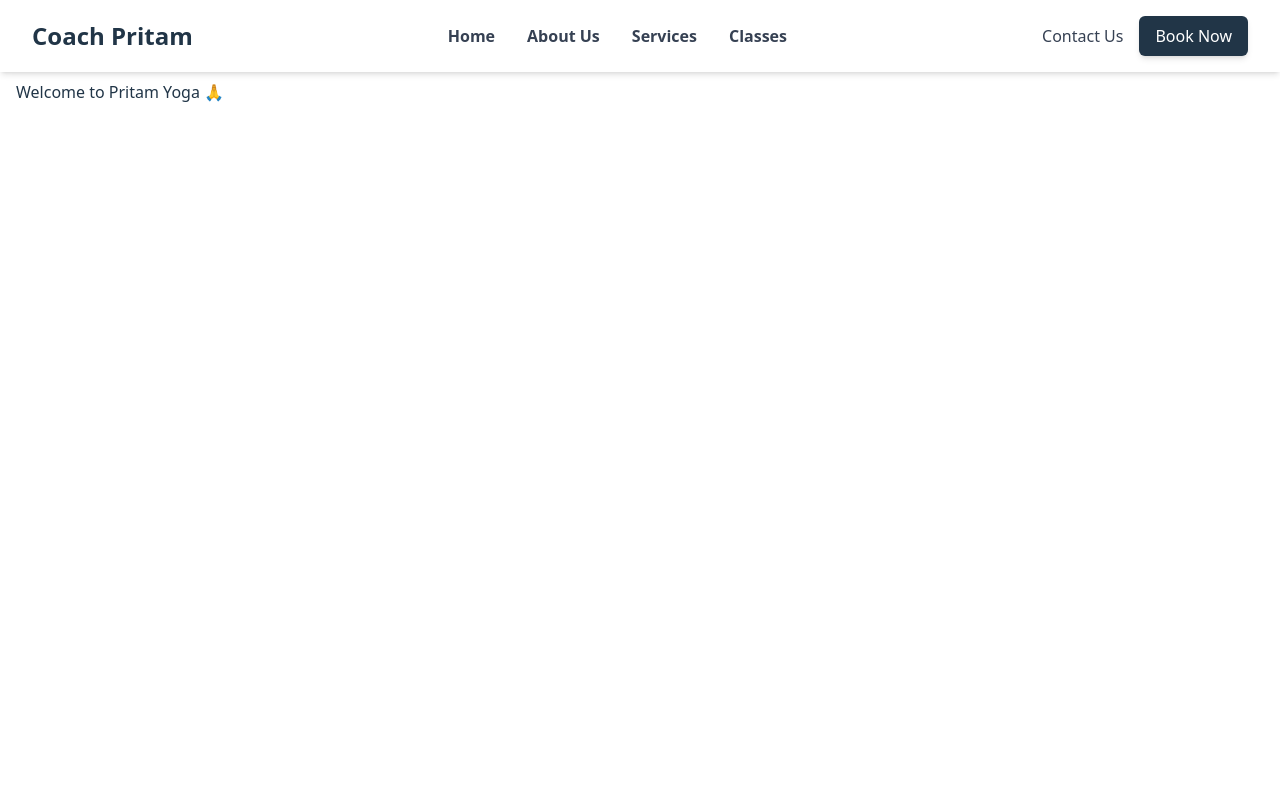
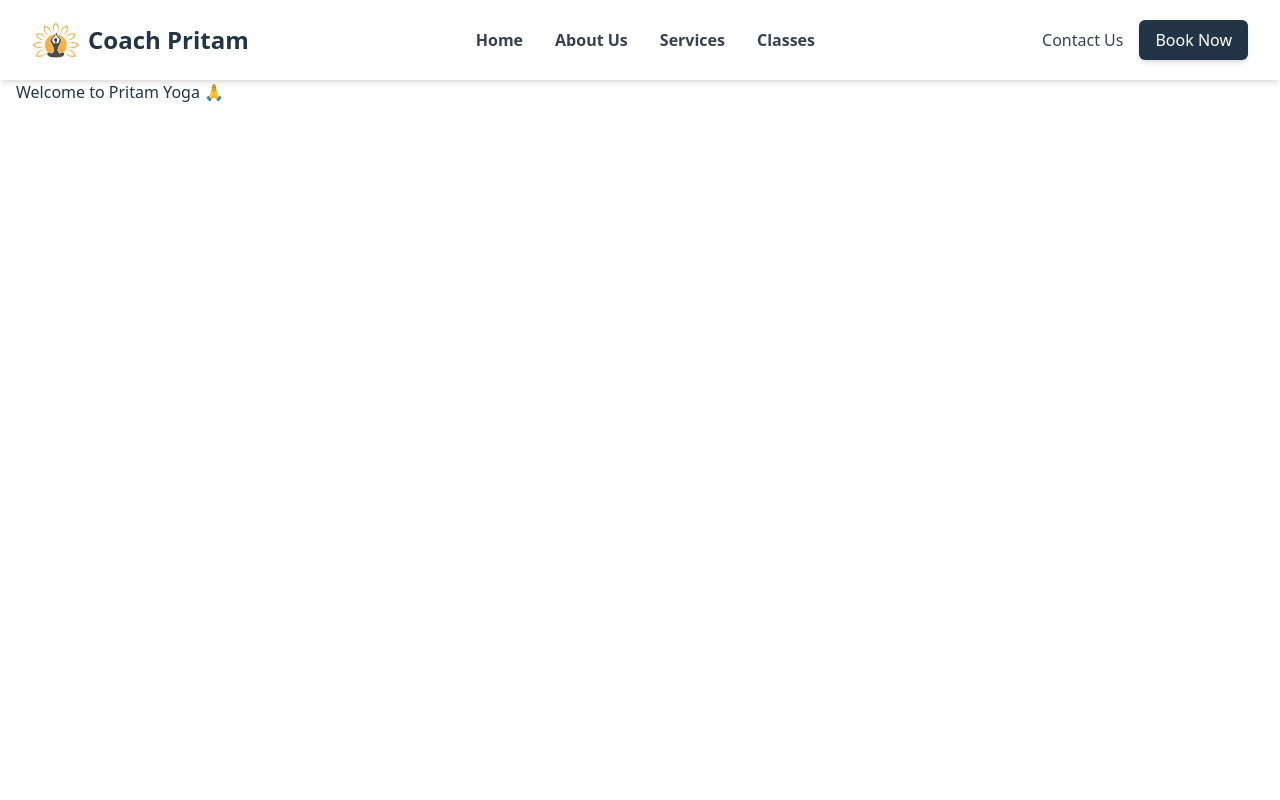
Before and after one commit to aarvi18/coach-pritam-yoga-instructor, a React (Vite) app: page / in a window 1280 px wide. Shown: the top 800 px of the page. Built offline with nearby package versions, Linux system fonts and the light colour scheme.

Commit message:
feat : added logo

```diff
--- a/index.html
+++ b/index.html
@@ -2,7 +2,8 @@
 <html lang="en">
   <head>
     <meta charset="UTF-8" />
-    <link rel="icon" type="image/svg+xml" href="/vite.svg" />
+    <link rel="icon" type="image/png" href="/src/assets//coach-pritam-logo.png" sizes="32x32" />
+    <link rel="apple-touch-icon" href="/src/assets/coach-pritam-logo.png" />
     <meta name="viewport" content="width=device-width, initial-scale=1.0" />
     <title>Coach Pritam</title>
   </head>
--- /dev/null
+++ b/src/assets/index.ts
@@ -0,0 +1 @@
+export {default as Logo} from './coach-pritam-logo.png'
--- a/src/components/navbar/NavbarLogo.tsx
+++ b/src/components/navbar/NavbarLogo.tsx
@@ -1,7 +1,17 @@
 // NavbarLogo.tsx
-import React from 'react'
-import { main } from '../../data/main'
+import React from 'react';
+import { main } from '../../data/main';
+import { Logo } from '../../assets'; // adjust the path according to your project structure
 
 export const NavbarLogo: React.FC = () => (
-  <div className="text-2xl font-bold text-primary">{main.companyName}</div>
-)
+  <div className="flex items-center space-x-2">
+    <img
+      src={Logo}
+      alt="Logo"
+      className="h-8 w-8 sm:h-12 sm:w-12 object-contain"
+    />
+    <span className="text-md sm:text-2xl font-bold text-primary">
+      {main.companyName}
+    </span>
+  </div>
+);
```
Also changed, not shown: src/assets/coach-pritam-logo.png (added).
